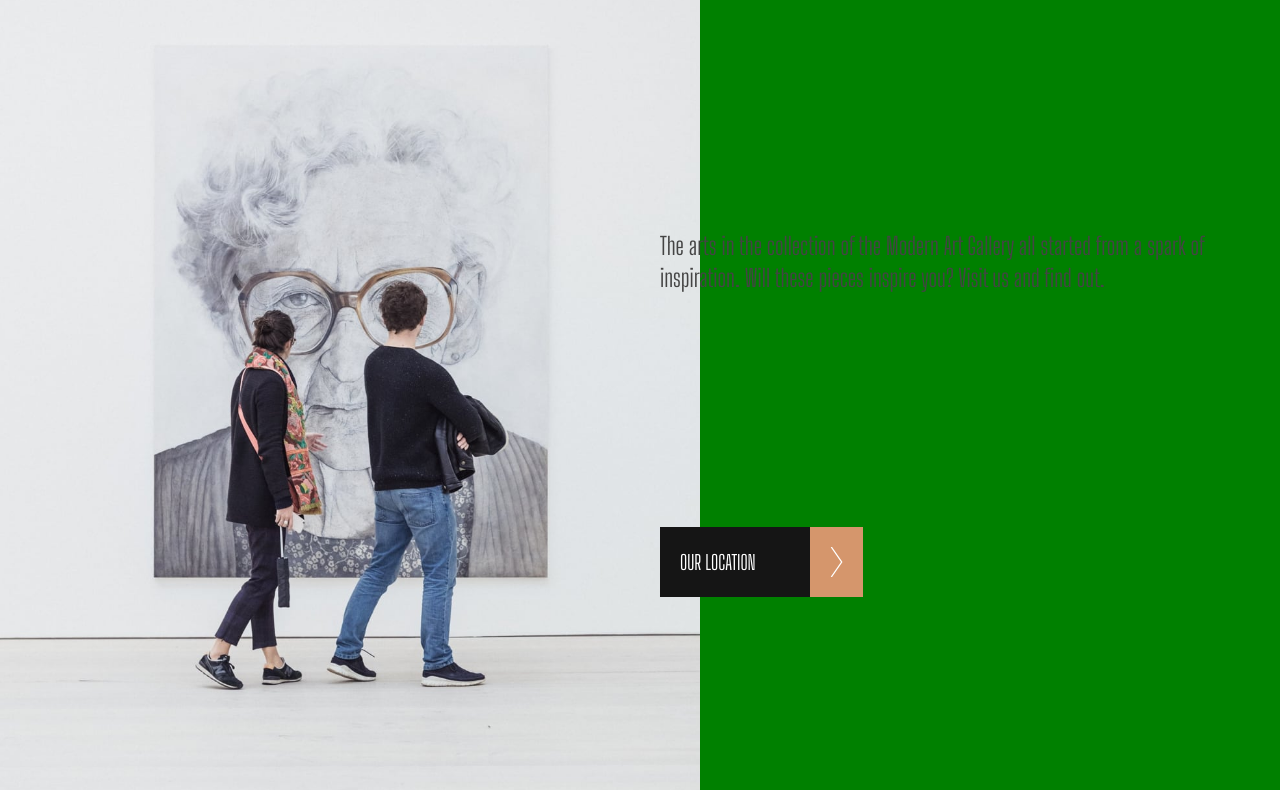
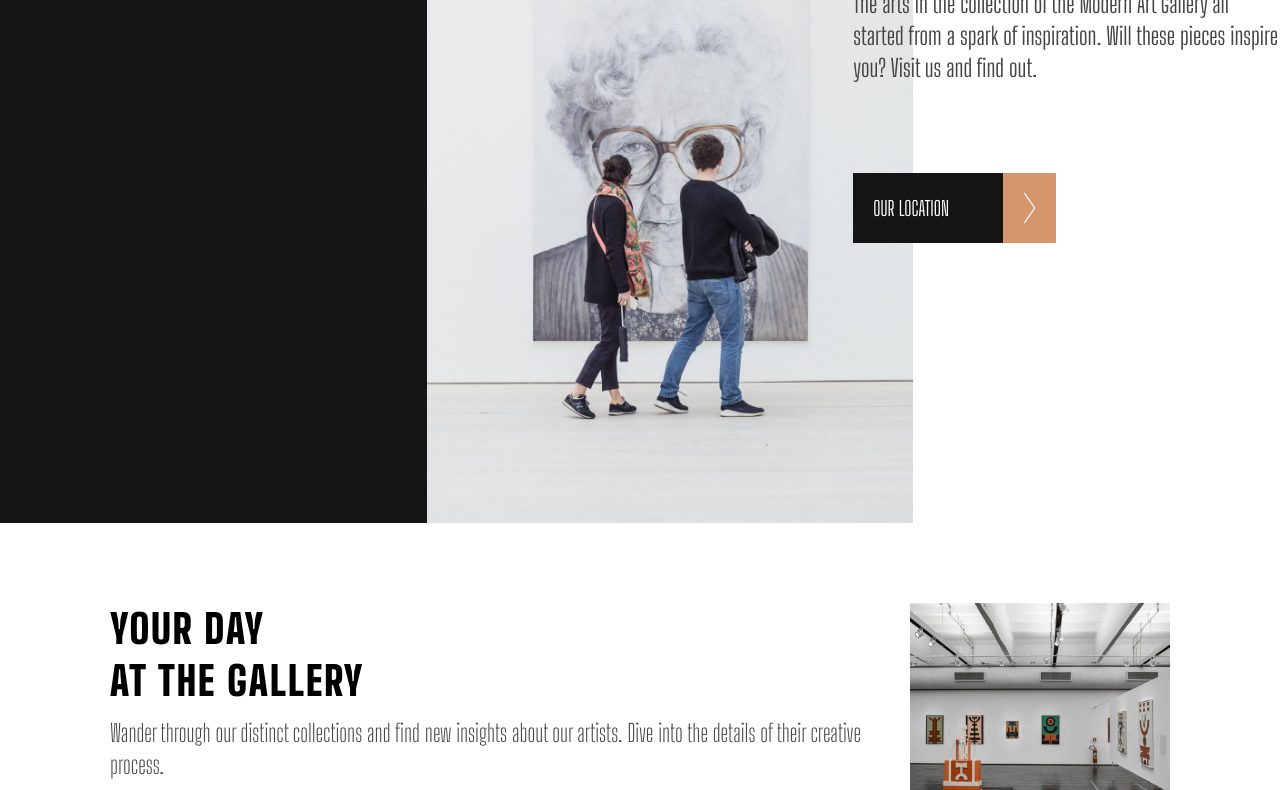
Before and after one commit to duynguyen0613/front__end-art-gallery-webite, a website: page index.html in a window 1280 px wide. Shown: the part 202-992 px from the top of the page. Drawn offline with Linux system fonts and the light colour scheme.

Commit message:
Working on Desktop view

```diff
--- a/index.html
+++ b/index.html
@@ -15,6 +15,8 @@
 <body>
 
   <header class="header">
+    <div class="header__desktop-art">
+    </div>
     <div class="header__image-box">
       <p>
         <picture>
--- a/scss/main.scss
+++ b/scss/main.scss
@@ -31,9 +31,6 @@ $line-height--body: 3.2rem;
 }
 //
 
-
-
-
 // ultility classes
 .text {
     font-size: $font-size__text;
@@ -55,7 +52,17 @@ $line-height--body: 3.2rem;
     font-size: 2rem;
 }
 
+p {
+    & picture {
+        height: 100%;
+        width: 100%;
 
+        & img {
+            width: 100%;
+            height: 100%;
+        }
+    }
+}
 
 //
 html {
@@ -93,6 +100,10 @@ body {
 
 body > * {
     margin-bottom: 6rem;
+}
+
+.header__desktop-art {
+    display: none;
 }
 
 .header--title {
@@ -389,6 +400,50 @@ body > * {
 
 @media (min-width: 967px)
 {
+    .header {
+        grid-template-columns: 1fr 1fr 1fr;
+        grid-template-rows: 10rem auto auto 10rem;
+
+        & .header__desktop-art {
+            display: block;
+            background: $color-dark;
+            height: 100%;
+            grid-row: 1 / -1;
+            grid-column: 1;
+        }
+
+        & .header__image-box {
+
+            grid-row: 1 / -1;
+            grid-column: 2;
+
+        }
+        & .header--title {
+            display: none;
+        }
+
+        & .header__link {
+            grid-row: 3;
+            grid-column: 3;
+            padding: 0;
+            margin: 0;
+        }
+
+        & .header--text {
+            grid-row: 2;
+            grid-column: 3;
+            padding: 0;
+            margin: 0;
+            display: flex;
+            justify-content: center;
+            align-items: center;
+        }
+
+        // .header {
+        //     display: grid;
+        //     grid-template-columns: 1fr 1fr;
+        //     grid-template-rows: 4rem auto 1rem auto 1rem auto 4rem;
+    }
     .location {
 
         & .header__image-box--location
@@ -452,14 +507,3 @@ body > * {
         }
     }
 }
-
-@media (min-width: 968px)
-{
-    body {
-        background: red;
-    }
-
-    .header {
-        background: green;
-    }
-}
```
Also changed, not shown: css/style.css.
